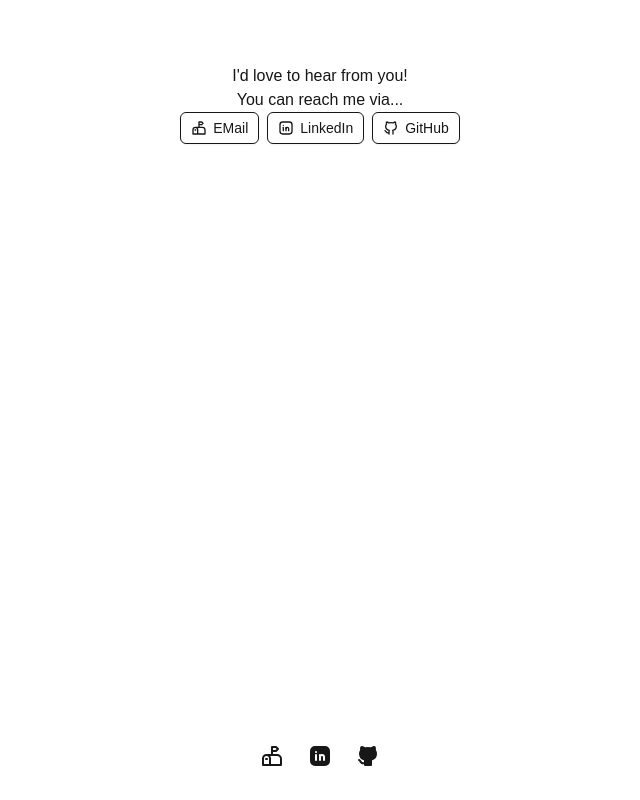
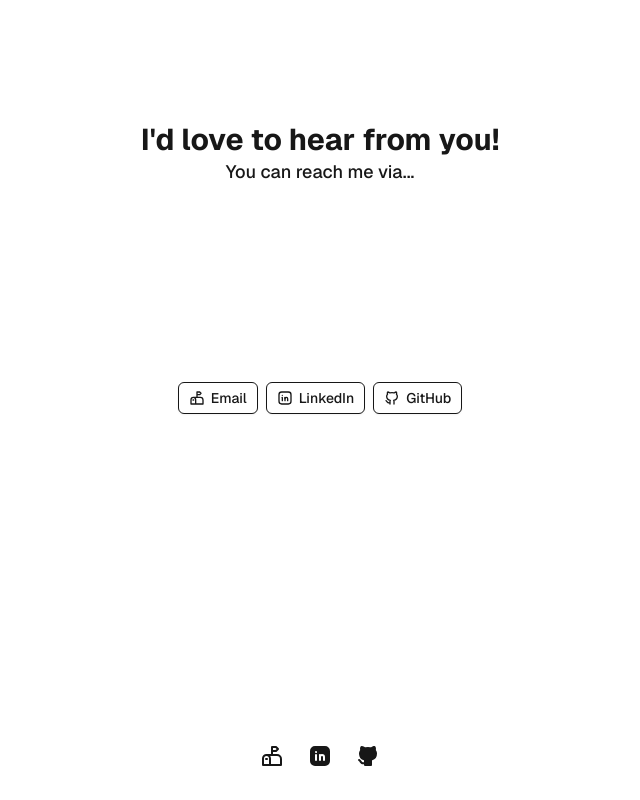
Before and after one commit to ingonzales-strat/ingonzales-mini-project-1, a Next.js app: page /contact_me in a window 1280 px wide. Shown: the whole page, without its empty margins (320-960 px from the left). Built offline with nearby package versions, Linux system fonts and the light colour scheme.

Commit message:
refactor(page content): Updated styling for contact page

```diff
--- a/src/app/contact_me/page.tsx
+++ b/src/app/contact_me/page.tsx
@@ -5,21 +5,27 @@ import { IconBrandGithub,IconBrandLinkedin, IconMailbox } from "@tabler/icons-re
 
 
 export default function ContactMePage() {
-  return <div><h1><center>I&apos;d love to hear from you!</center></h1>
-    <h2><center>You can reach me via...</center></h2>
+  return <div className="grid grid-rows-[20px_1fr_auto] items-center justify-items-center  p-8 gap-16 sm:p-20 font-[family-name:var(--font-geist-sans)]">
+    <div>
+      <h1 className="font-bold text-3xl">
+        <center>I&apos;d love to hear from you!</center></h1>
+      <h2 className="font-medium text-lg">
+        <center>You can reach me via...</center>
+      </h2>
+    </div>
     <div className="flex flex-wrap justify-center gap-2 md:flex-row">
     <a href="mailto:isaiahnikologonzales@outlook.com">
-      <Button variant="outline" size="sm" >
-      <IconMailbox/> EMail
+      <Button variant="outline" size="sm" className="hover:bg-blue-500">
+      <IconMailbox/> Email
       </Button>
     </a>
     <a href="https://www.linkedin.com/in/inikologon/" target="_blank"rel="noopener noreferrer">
-      <Button variant="outline" size="sm">
+      <Button variant="outline" size="sm" className="hover:bg-blue-500">
         <IconBrandLinkedin /> LinkedIn
       </Button>
     </a>
     <a href="https://github.com/Koniiro" target="_blank" rel="noopener noreferrer">
-      <Button variant="outline" size="sm">
+      <Button variant="outline" size="sm" className="hover:bg-blue-500">
         <IconBrandGithub /> GitHub
       </Button>
     </a>
```
